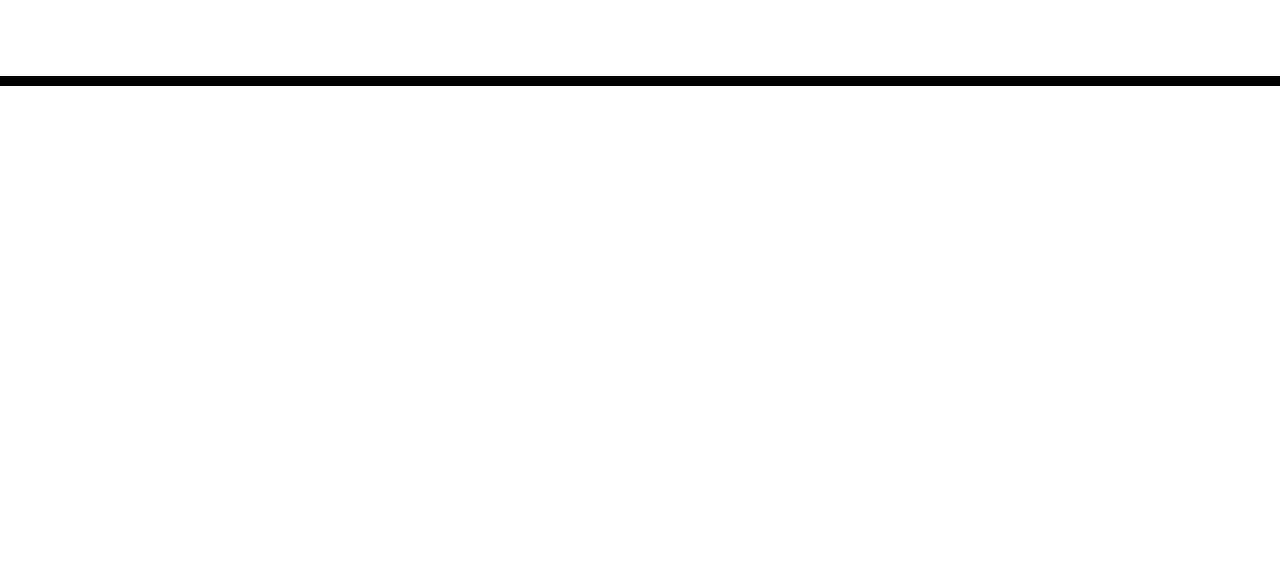
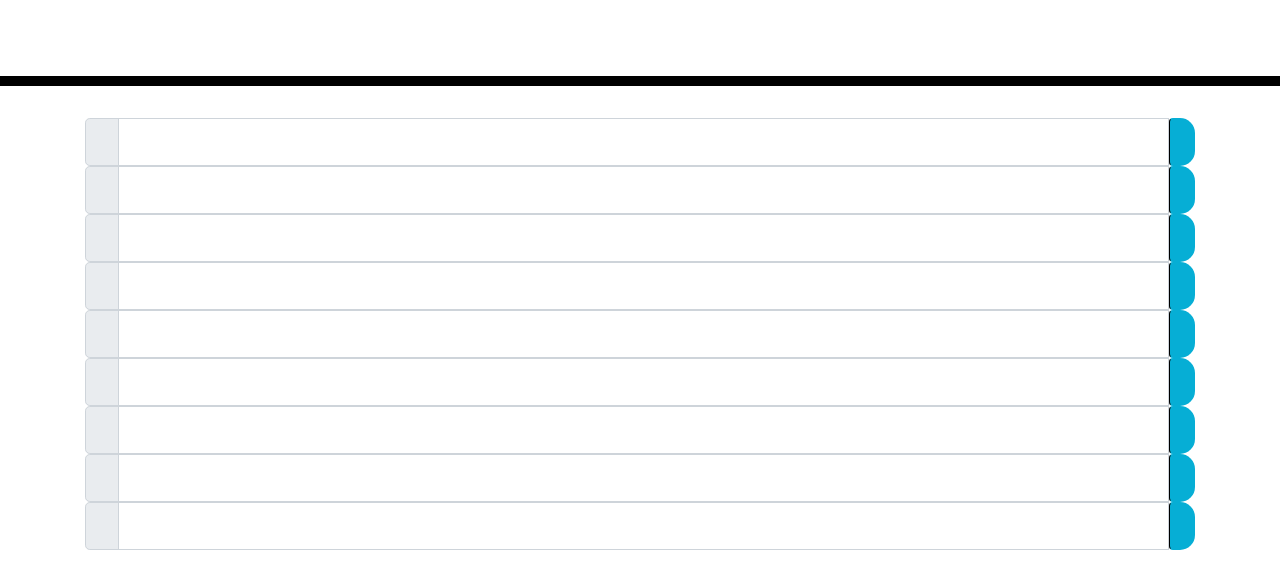
Before and after one commit to noahhoback/Day-Planner, a plain HTML site: page index.html in a window 1280 px wide. Shown: the part 182-770 px from the top of the page. Drawn offline with nearby package versions, Linux system fonts and the light colour scheme; files that its build step writes are made by us from their sources.

Commit message:
added moments + gavesaveBtn an ID + data-hour tag

```diff
--- a/index.html
+++ b/index.html
@@ -9,22 +9,112 @@
     <link rel="stylesheet" href="https://use.fontawesome.com/releases/v5.8.1/css/all.css"
         integrity="sha384-50oBUHEmvpQ+1lW4y57PTFmhCaXp0ML5d60M1M7uH2+nqUivzIebhndOJK28anvf" crossorigin="anonymous" />
     <link href="https://fonts.googleapis.com/css?family=Open+Sans&display=swap" rel="stylesheet" />
-    <link rel="stylesheet" href="style.css" />
-    <title>Work Day Scheduler</title>
+    <link rel="stylesheet" href="assets/style.css" />
+    <script src="https://kit.fontawesome.com/d3bce829f3.js" crossorigin="anonymous"></script>
+
+
+    <title>Day Planner</title>
 </head>
 
 <body>
+
     <header class="jumbotron">
         <h1 class="display-3">Work Day Scheduler</h1>
         <p class="lead">A simple calendar app for scheduling your work day</p>
         <p id="currentDay" class="lead"></p>
     </header>
+
     <div class="container">
-        <!-- Timeblocks go here -->
+
+        <div class="input-group input-group-lg" data-hour="9">
+            <div class="input-group-prepend">
+
+                <span class="input-group-text time-block block1"></span>
+            </div>
+            <input type="text" class="form-control form9" aria-label="Large">
+
+            <button class="btn saveBtn">  </button>
+
+        </div>
+
+        <div class="input-group input-group-lg" data-hour="10">
+            <div class="input-group-prepend">
+                <span class="input-group-text time-block block2"></span>
+            </div>
+            <input type="text" class="form-control form10" aria-label="Large">
+            <button class="btn saveBtn">  </button>
+
+        </div>
+
+        <div class="input-group input-group-lg" data-hour="11">
+            <div class="input-group-prepend">
+                <span class="input-group-text time-block block3"></span>
+            </div>
+            <input type="text" class="form-control form11" aria-label="Large">
+            <button class="btn saveBtn">  </button>
+
+        </div>
+
+        <div class="input-group input-group-lg" data-hour="12">
+            <div class="input-group-prepend">
+                <span class="input-group-text time-block block4"></span>
+            </div>
+            <input type="text" class="form-control form12" aria-label="Large">
+            <button class="btn saveBtn">  </button>
+
+        </div>
+
+        <div class="input-group input-group-lg" data-hour="1">
+            <div class="input-group-prepend">
+                <span class="input-group-text time-block block5"></span>
+            </div>
+            <input type="text" class="form-control form1" aria-label="Large">
+            <button class="btn saveBtn">  </button>
+
+        </div>
+
+        <div class="input-group input-group-lg" data-hour="2">
+            <div class="input-group-prepend">
+                <span class="input-group-text time-block block6"></span>
+            </div>
+            <input type="text" class="form-control form2" aria-label="Large">
+            <button class="btn saveBtn">  </button>
+
+        </div>
+
+        <div class="input-group input-group-lg" data-hour="3">
+            <div class="input-group-prepend">
+                <span class="input-group-text time-block block7"></span>
+            </div>
+            <input type="text" class="form-control form3" aria-label="Large">
+            <button class="btn saveBtn">  </button>
+
+        </div>
+
+        <div class="input-group input-group-lg" data-hour="4">
+            <div class="input-group-prepend">
+                <span class="input-group-text time-block block8"></span>
+            </div>
+            <input type="text" class="form-control form4" aria-label="Large">
+            <button class="btn saveBtn">  </button>
+
+        </div>
+
+        <div class="input-group input-group-lg" data-hour="5">
+            <div class="input-group-prepend">
+                <span class="input-group-text time-block block9"></span>
+            </div>
+            <input type="text" class="form-control form5" aria-label="Large">
+            <button class="btn saveBtn">  </button>
+
+        </div>
     </div>
+
+
 
     <script src="https://code.jquery.com/jquery-3.4.1.min.js"></script>
     <script src="https://cdnjs.cloudflare.com/ajax/libs/moment.js/2.24.0/moment.min.js"></script>
+    <script src="script.js"></script>
 </body>
 
 </html>
```
